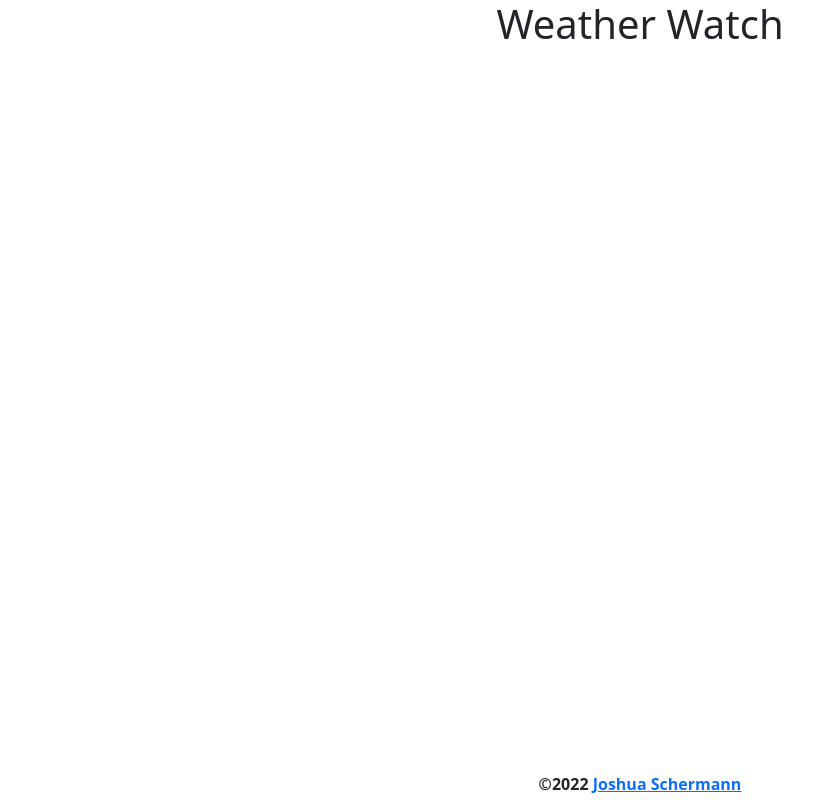
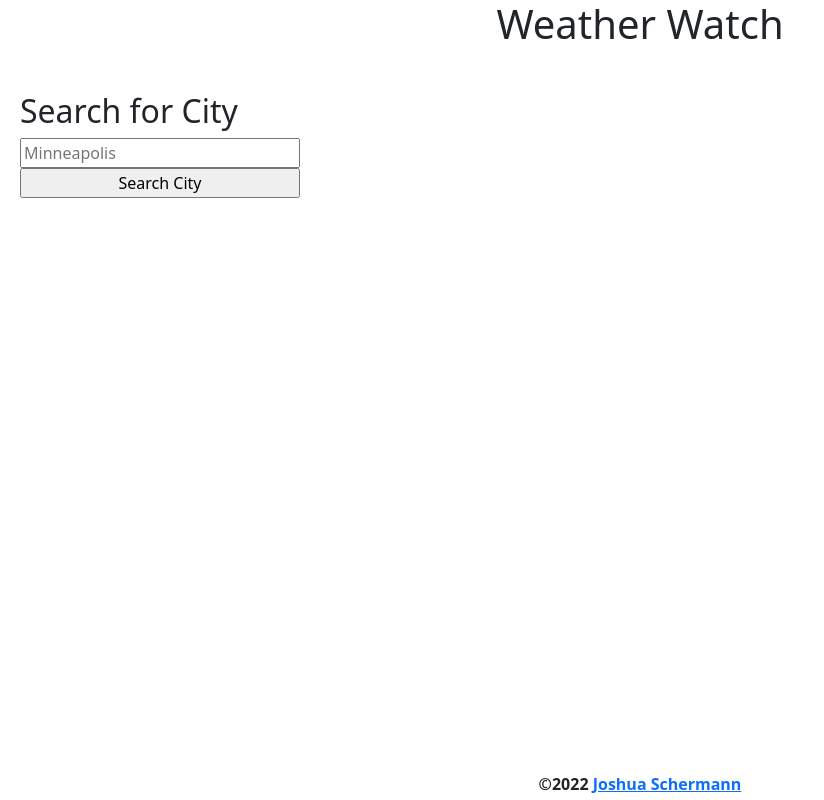
Before and after one commit to josh2100/weather-watch, a JavaScript app: page / in a window 1280 px wide. Shown: the whole page, without its empty margins (0-824 px from the left). Built offline with nearby package versions, Linux system fonts and the light colour scheme.

Commit message:
city form added

```diff
--- a/src/App.js
+++ b/src/App.js
@@ -1,13 +1,17 @@
 import Header from "./components/Header";
 import Footer from "./components/Footer";
-
-import 'bootstrap/dist/css/bootstrap.min.css';
+import CityForm from "./components/CityForm";
+import "bootstrap/dist/css/bootstrap.min.css";
 
 function App() {
   return (
     <div className="container-fluid d-flex flex-column min-vh-100">
-      <Header></Header>
-      <Footer></Footer>
+      <Header />
+
+      <main className="row">
+        <CityForm />
+      </main>
+      <Footer />
     </div>
   );
 }
--- /dev/null
+++ b/src/components/CityForm/index.js
@@ -0,0 +1,31 @@
+const CityForm = () => {
+  return (
+    <div id="left-side" className="col-12 col-md-4 col-lg-3 mt-3 p-1">
+      <form id="cityForm" action="" method="get" className="citySearch p-3 lint">
+        {/* <!-- Search for City  --> */}
+        <div className="citySearch lint">
+          <label htmlFor="search" className="lint">
+            <h2 className="lint">Search for City</h2>
+          </label>
+          <input
+            className="col-12 lint"
+            type="text"
+            name="name"
+            id="name"
+            required
+            placeholder="Minneapolis"
+          />
+        </div>
+        <div className="citySearch">
+          <input className="col-12 baby-blue" type="submit" value="Search City" />
+        </div>
+      </form>
+      {/* <!-- Recent Search Buttons --> */}
+      <div id="recent-searches" className="p-3">
+        <p></p>
+      </div>
+    </div>
+  );
+};
+
+export default CityForm;
--- a/src/index.js
+++ b/src/index.js
@@ -1,17 +1,6 @@
-import React from 'react';
-import ReactDOM from 'react-dom';
 import './index.css';
-import App from './App';
-import reportWebVitals from './reportWebVitals';
+import ReactDOM from "react-dom/client";
+import App from "./App";
 
-ReactDOM.render(
-  <React.StrictMode>
-    <App />
-  </React.StrictMode>,
-  document.getElementById('root')
-);
-
-// If you want to start measuring performance in your app, pass a function
-// to log results (for example: reportWebVitals(console.log))
-// or send to an analytics endpoint. Learn more: https://bit.ly/CRA-vitals
-reportWebVitals();
+const root = ReactDOM.createRoot(document.getElementById("root"));
+root.render(<App />)
```
